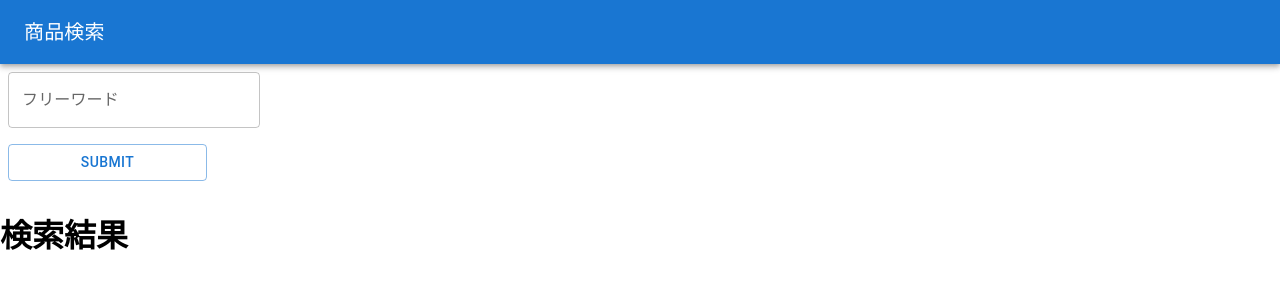
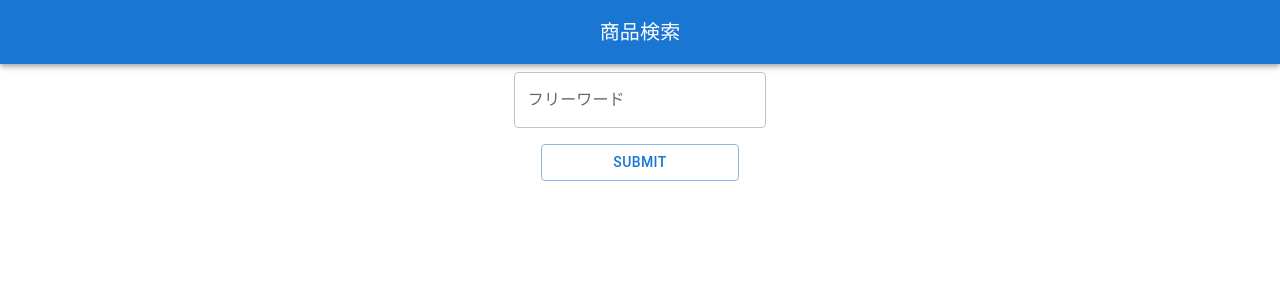
Before and after one commit to suzy1031/rakuten-search-app, a React (Create React App) app: page / in a window 1280 px wide. Shown: the top 300 px of the page. Built offline with nearby package versions, Linux system fonts and the light colour scheme.

Commit message:
fetch api and result component

```diff
--- a/src/App.jsx
+++ b/src/App.jsx
@@ -1,16 +1,14 @@
-import React, { useEffect } from 'react';
-import axios from 'axios';
-import logo from './logo.svg';
+import React from 'react';
 import './App.css';
 import Header from './components/Header';
 import SearchContainer from './components/SearchContainer';
 
 function App() {
   return (
-    <>
+    <div className='App'>
       <Header />
       <SearchContainer />
-    </>
+    </div>
   );
 }
 
--- /dev/null
+++ b/src/components/Result.jsx
@@ -0,0 +1,51 @@
+import React from 'react';
+import Card from '@mui/material/Card';
+import CardContent from '@mui/material/CardContent';
+import CardMedia from '@mui/material/CardMedia';
+import Typography from '@mui/material/Typography';
+import { CardActionArea } from '@mui/material';
+import { Grid } from '@mui/material';
+
+function subString(string) {
+  const name = string;
+  if (name.length > 45) {
+    const splitName = name.substring(0, 45);
+    return splitName + '...';
+  } else {
+    return name;
+  }
+}
+
+const Result = ({ result }) => {
+  return (
+    <>
+      <Grid container spacing={2}>
+        {result?.Items?.length >= 1
+          ? result.Items.map((item, index) => (
+              <Grid item xs={2} key={index}>
+                <Card sx={{ maxWidth: 300, height: 320 }}>
+                  <CardActionArea>
+                    <CardMedia
+                      component='img'
+                      height='140'
+                      image={item.Item.mediumImageUrls[0].imageUrl}
+                      alt={item.Item.mediumImageUrls[0].imageUrl}
+                    />
+                    <CardContent>
+                      <Typography gutterBottom variant='h6' component='div'>
+                        {item.Item.itemPrice.toLocaleString()}円
+                      </Typography>
+                      <Typography variant='body2' color='text.secondary'>
+                        {subString(item.Item.itemName)}
+                      </Typography>
+                    </CardContent>
+                  </CardActionArea>
+                </Card>
+              </Grid>
+            ))
+          : null}
+      </Grid>
+    </>
+  );
+};
+export default Result;
--- a/src/components/SearchContainer.jsx
+++ b/src/components/SearchContainer.jsx
@@ -1,12 +1,26 @@
-import React, { useState, useEffect } from 'react';
+import React, { useState } from 'react';
 import axios from 'axios';
+
+/*
+style
+*/
 import Box from '@mui/material/Box';
 import TextField from '@mui/material/TextField';
 import Button from '@mui/material/Button';
 import CircularProgress from '@mui/material/CircularProgress';
+import Pagination from '@mui/material/Pagination';
+import Stack from '@mui/material/Stack';
+
+/*
+component
+*/
+import Result from './Result';
 
 const BASE_URL =
   'https://app.rakuten.co.jp/services/api/IchibaItem/Search/20170706?format=json';
+
+const FREE_WORD = 'フリーワード';
+const ERROR_FREE_WORD = 'フリーワードを入力してください。';
 
 const SearchContainer = () => {
   const [value, setValue] = useState({
@@ -16,6 +30,7 @@ const SearchContainer = () => {
     freeWord: false,
   });
   const [fetching, setFetching] = useState(false);
+  const [result, setResult] = useState([]);
 
   const handleFreeWord = (e) => {
     setError({
@@ -33,10 +48,10 @@ const SearchContainer = () => {
       const encodedParams = encodeFreeWord(params);
       axios
         .get(
-          `${BASE_URL}&keyword=${encodedParams}&applicationId=${process.env.REACT_APP_APPLICATION_ID}`
+          `${BASE_URL}&keyword=${encodedParams}&page=1&applicationId=${process.env.REACT_APP_APPLICATION_ID}`
         )
         .then((response) => {
-          console.log(response.data);
+          setResult(response.data);
           setFetching(false);
         })
         .catch((error) => {
@@ -56,6 +71,7 @@ const SearchContainer = () => {
     var urlEncode = require('urlencode');
     return urlEncode(params);
   };
+
   return (
     <>
       <Box
@@ -68,13 +84,13 @@ const SearchContainer = () => {
       >
         <TextField
           id='freeWord'
-          label='フリーワード'
+          label={FREE_WORD}
           variant='outlined'
           name='freeWord'
           value={value.freeWord}
           onChange={handleFreeWord}
           error={error.freeWord && true}
-          helperText={error.freeWord && 'フリーワードを入力してください。'}
+          helperText={error.freeWord && ERROR_FREE_WORD}
         />
         <br></br>
         <Button variant='outlined' onClick={handleSubmit}>
@@ -82,7 +98,7 @@ const SearchContainer = () => {
         </Button>
       </Box>
       <Box sx={{ display: 'flex' }}>
-        {fetching ? <CircularProgress /> : <h1>検索結果</h1>}
+        {fetching ? <CircularProgress /> : <Result result={result} />}
       </Box>
     </>
   );
```
